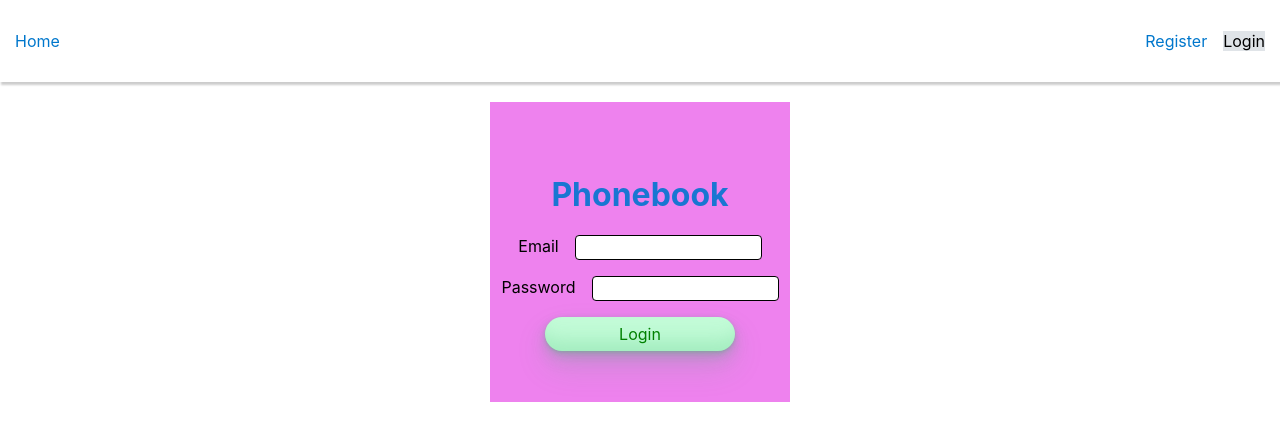
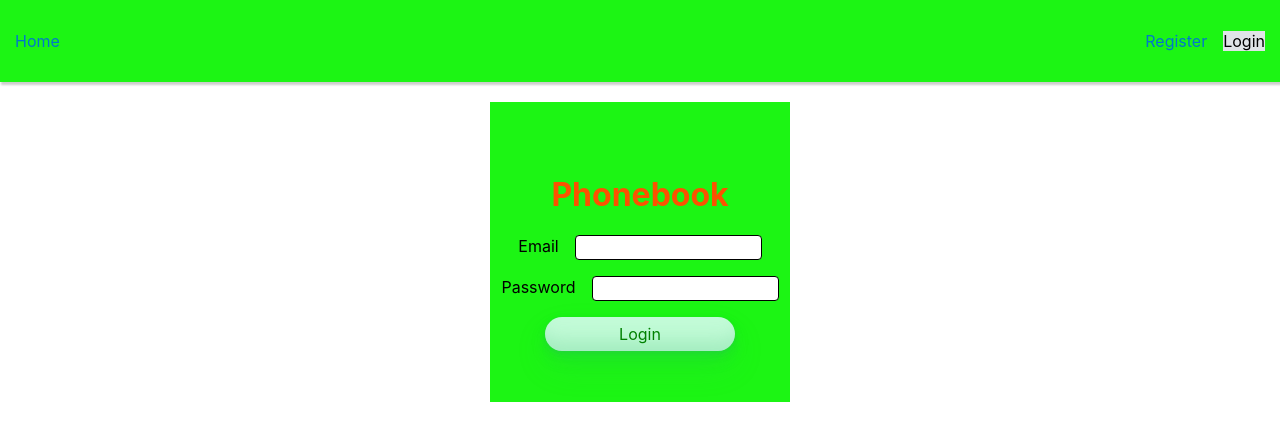
Before and after one commit to Lawyer0901/goit-react-hw-08-phonebook, a React (Create React App) app: page /goit-react-hw-08-phonebook/login in a window 1280 px wide. Shown: the top 440 px of the page. Built offline with nearby package versions, Linux system fonts and the light colour scheme.

Commit message:
made some fix css

```diff
--- a/src/components/ContactForm/ContactForm.jsx
+++ b/src/components/ContactForm/ContactForm.jsx
@@ -1,6 +1,6 @@
 import { useState } from 'react';
 
-import { Form, Label, Input, AddButton } from './ContactForm.styled';
+import { Form, Label, Input, AddButton, Title } from './ContactForm.styled';
 
 import { useDispatch, useSelector } from 'react-redux';
 import Box from '@mui/material/Box';
@@ -50,9 +50,11 @@ export const ContactForm = () => {
         flexDirection: 'column',
         width: 300,
         height: 300,
-        backgroundColor: 'violet',
+        backgroundColor: 'RGB(28,245,20)',
+        textAlign: 'center',
       }}
     >
+      <Title>Enter Name and Phone</Title>
       <Form onSubmit={hendleSubmit}>
         <Label>
           Name
--- a/src/components/ContactForm/ContactForm.styled.js
+++ b/src/components/ContactForm/ContactForm.styled.js
@@ -39,7 +39,7 @@ export const Input = styled.input`
   }
 `;
 export const Title = styled.h1`
-  color: #1976d2;
+  color: RGB(251, 82, 0);
   border-color: ${p => p.theme.colors.primary};
 `;
 export const AddButton = styled.button`
--- a/src/components/LayOut/LayOut.jsx
+++ b/src/components/LayOut/LayOut.jsx
@@ -7,17 +7,18 @@ import { getIsLogedIn } from 'redux/auth/auth.selectors';
 import { Suspense } from 'react';
 import { HomeNavigation } from 'components/Navigation/HomeNavigation';
 import { Wraper } from 'components/Navigation/UserNavigation.styled';
+import { Header } from './LayOut.styled';
 
 export const LayOut = () => {
   const isLogedIn = useSelector(getIsLogedIn);
   return (
     <>
-      <header>
+      <Header>
         <Wraper>
           <HomeNavigation />
           {isLogedIn ? <UserNavigation /> : <AuthNavigation />}
         </Wraper>
-      </header>
+      </Header>
       <main>
         <Suspense fallback={null}>
           <Outlet />
--- /dev/null
+++ b/src/components/LayOut/LayOut.styled.js
@@ -0,0 +1,5 @@
+import styled from 'styled-components';
+
+export const Header = styled.header`
+  background-color: RGB(28, 245, 20);
+`;
--- a/src/components/LoginForm/LoginForm.jsx
+++ b/src/components/LoginForm/LoginForm.jsx
@@ -53,7 +53,7 @@ export const LoginForm = () => {
             flexDirection: 'column',
             width: 300,
             height: 300,
-            backgroundColor: 'violet',
+            backgroundColor: 'RGB(28,245,20)',
           }}
         >
           <Title>Phonebook</Title>
--- a/src/components/RegisterForm/RigisterForm.jsx
+++ b/src/components/RegisterForm/RigisterForm.jsx
@@ -48,7 +48,7 @@ export const RegisterForm = () => {
             flexDirection: 'column',
             width: 300,
             height: 300,
-            backgroundColor: 'violet',
+            backgroundColor: 'RGB(28,245,20)',
           }}
         >
           <Title>Register Page</Title>
--- a/src/pages/Home.jsx
+++ b/src/pages/Home.jsx
@@ -19,7 +19,7 @@ const Home = () => {
         <Box
           sx={{
             minHeight: 'calc(100vh - 60px)',
-            marginTop: '-7px',
+            // marginTop: '-7px',
             display: 'flex',
             alignItems: 'center',
             justifyContent: 'center',
@@ -46,7 +46,7 @@ const Home = () => {
               border: '1px solid #1976d2',
             }}
           >
-            <Typography variant="h6" component="h6">
+            <Typography variant="h6" component="h6" sx={{ marginTop: '4px' }}>
               Register
             </Typography>
           </NavLink>
```
